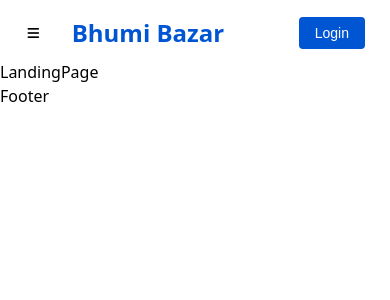
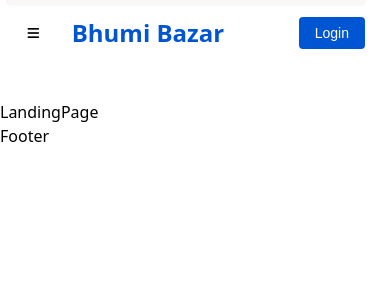
Before and after one commit to Mdd-sheikh/jaminwala, a React (Vite) app in the folder frontend/jamin/: page / in a window 390 px wide. Shown: the top 300 px of the page. Built offline with nearby package versions, Linux system fonts and the light colour scheme.

Commit message:
add new feautures

```diff
--- a/frontend/jamin/src/components/navbar/Navbar.css
+++ b/frontend/jamin/src/components/navbar/Navbar.css
@@ -18,7 +18,8 @@
 }
 
 .navbar-conatiner-one h2 {
-    color: #0056D2
+    color: #0056D2;
+    cursor: pointer;
 }
 
 .navbar-conatiner-one {
@@ -56,17 +57,30 @@
     height: 45px;
     transform: translateY(-100px);
     display: none;
+    background-color: rgb(250, 247, 247);
+    align-content: center;
+    padding: 5px;
+    border-radius: 5px;
+    filter: saturate(5px);
+
+}
+
+.scrolled{
+    position: fixed;
 }
 
 .mobile-menu ul {
     display: flex;
     justify-content: space-between;
     color: rgb(0, 0, 0);
-    align-items: center;
+
+
 }
 
 .mobile-menu li{
     font-weight: 600;
+
+
 }
 
 .mobile-menu li:hover {
--- a/frontend/jamin/src/components/navbar/Navbar.jsx
+++ b/frontend/jamin/src/components/navbar/Navbar.jsx
@@ -5,15 +5,20 @@ import { Link } from 'react-router-dom'
 const Navbar = () => {
     const [navbar, setNavbar] = useState("navbar");
     const [mobileMenu, setMobileMenu] = useState("mobile-menu");
+    const [scroll, setScroll] = useState(false);
 
-
+    const Handlenavbar = () => {
+        if (window.scrollY >= 100) {
+            setScroll(true);
+        }
+    }
 
     return (
-        <nav className='navbar'>
+        <nav className={`navbar ${scroll ? 'scrolled' : ''}`} onScroll={Handlenavbar}>
             <div className="navbar-container">
                 <div className="navbar-conatiner-one">
-                    <button onClick={()=>setMobileMenu("active")}><i class="fa-solid fa-bars"></i></button>
-                    <h2>Bhumi Bazar</h2>
+                    <button onClick={() => setMobileMenu("active")}><i class="fa-solid fa-bars"></i></button>
+                    <Link to="/"><h2 >Bhumi Bazar</h2></Link>
                 </div>
                 <div className="navbar-conatiner-two">
                     <ul>
@@ -29,7 +34,7 @@ const Navbar = () => {
                 </div>
 
             </div>
-             <div className={`mobile-menu ${mobileMenu==='active' ? 'menu-active' : ''}`}>
+            <div className={`mobile-menu ${mobileMenu === 'active' ? 'menu-active' : ''}`}>
                 <ul>
                     <li className={navbar === "home" ? "active" : ""} onClick={() => setNavbar("home")}>Home</li>
                     <li className={navbar === "browse" ? "active" : ""} onClick={() => setNavbar("browse")}>Browse</li>
--- a/frontend/jamin/src/landing/LandingPage/LandingPage.css
+++ b/frontend/jamin/src/landing/LandingPage/LandingPage.css
@@ -0,0 +1,27 @@
+
+
+
+
+
+
+
+
+
+
+
+
+
+
+
+
+
+
+
+
+
+
+@media (max-width:550px) {
+    .landpage{
+        margin-top: 40px;
+    }
+}
```
